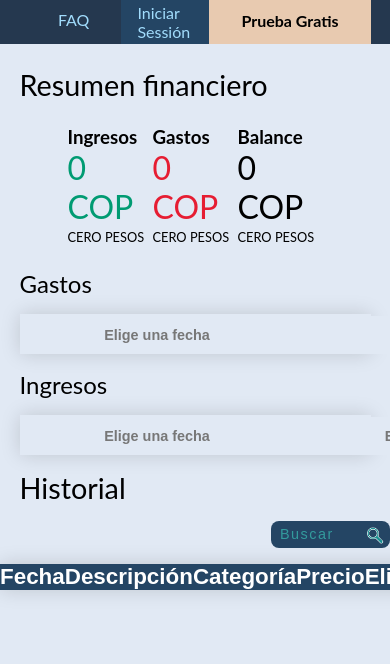
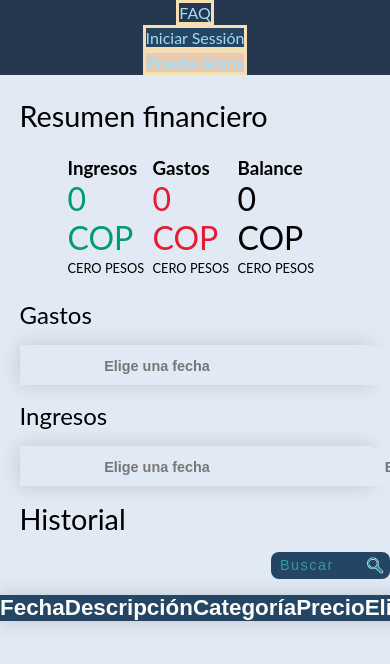
Before and after one commit to svcTheDev/easyBudget, a plain HTML site: page index.html in a window 390 px wide. Shown: the top 664 px of the page. Drawn offline with Linux system fonts and the light colour scheme.

Commit message:
burger menu part 2 incomplete

```diff
--- a/index.html
+++ b/index.html
@@ -14,10 +14,15 @@
   <body>
     <header>
       <nav class="navMenu container">
-
-        <a class="navSection FAQ" href="#">Faq</a>
-        <a class="navSection logIn" href="#">Iniciar Sessión</a>
-        <a class="navSection freeTest" href="#">Prueba Gratis</a>
+        <div class="navSection">
+          <a class="FAQ" href="#">Faq</a>
+        </div>
+        <div class="navSection">
+          <a class="logIn" href="#">Iniciar Sessión</a>
+        </div>
+        <div class="navSection">
+          <a class="freeTest" href="#">Prueba Gratis</a>
+        </div>
       </nav>
     </header>
     <!-- <nav class="menu" tabindex="0">
--- a/styles.css
+++ b/styles.css
@@ -16,6 +16,10 @@ body {
   margin: 0rem auto 1rem auto;
 }
 
+a {
+  color: white;
+  text-decoration: none;
+}
 /* Navigation */
 
 header {
@@ -23,16 +27,21 @@ header {
 }
 
 .navMenu {
+  min-height: 3rem;
   display: flex;
   justify-content: right;
+  align-items: center;
   margin-bottom: 1.5rem;
 }
 
-.navSection {
+/* .navSection {
   padding: 0.2rem 2rem;
-  text-decoration: none;
   color: white;
-  /* border: solid white; */
+}
+*/
+
+
+.navSection a {
   color: #a1dcfc;
 }
 
@@ -53,6 +62,33 @@ header {
   background-color: #e8cab0;
   font-weight: bold;
 }
+
+@media (max-width: 768px) {
+  .navMenu {
+    flex-direction: column;
+    justify-content: center;
+    text-align: center;
+    width: 100%;
+  }
+
+  .navSection {
+    /* padding: 1rem 0; */
+    border: solid wheat;
+  }
+
+  .FAQ {
+    padding: 0;
+  }
+  .logIn {
+    padding: 0;
+    width: 100%;
+  }
+  .freeTest {
+    padding: 0;
+  }
+}
+
+/* Search Tool */
 
 .search__container {
   display: flex;
```
